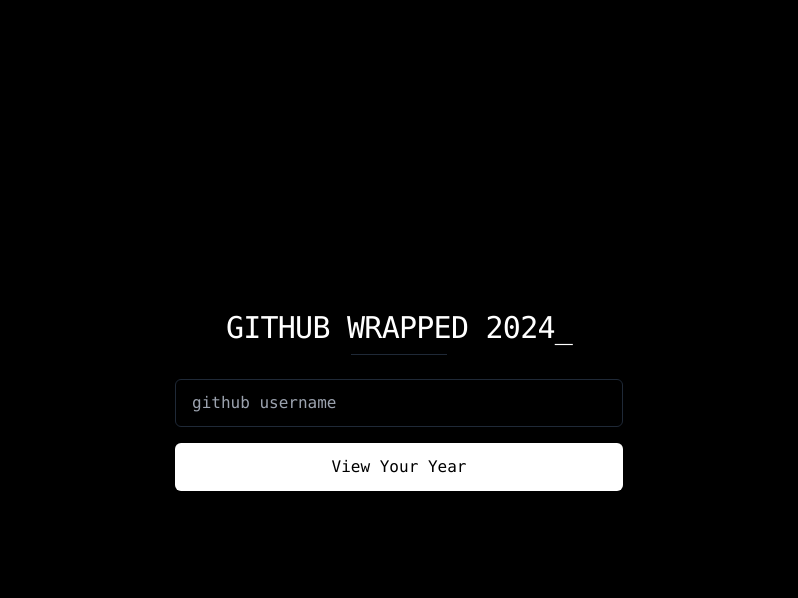
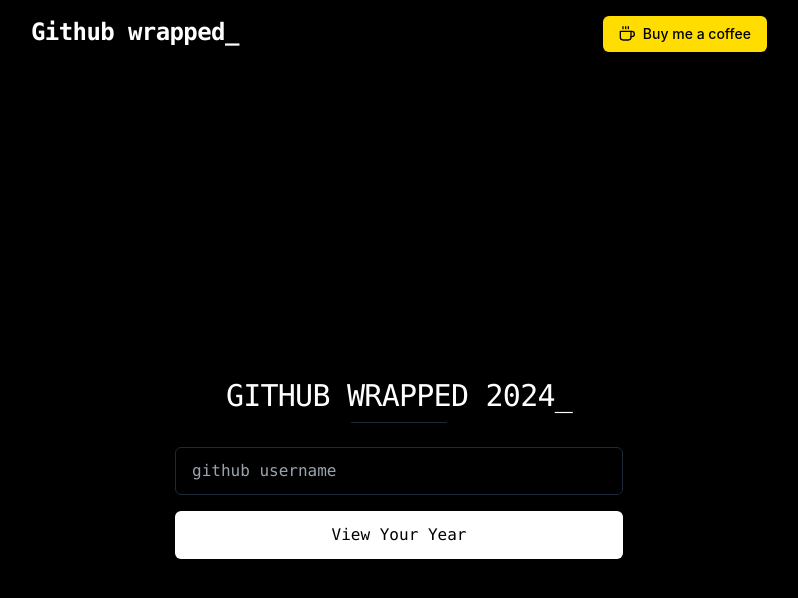
Before and after one commit to siddarthreddygsr/GithubWrapped, a Next.js app: page / in a window 1280 px wide. Shown: the top 598 px of the page, without its empty margins (241-1039 px from the left). Built offline with nearby package versions, Linux system fonts and the light colour scheme.

Commit message:
added bmc and share options
Signed-off-by: Siddarthreddygsr <siddarthreddygsr@gmail.com>

```diff
--- a/src/app/[username]/page.tsx
+++ b/src/app/[username]/page.tsx
@@ -4,6 +4,7 @@
 import axios from 'axios';
 import { useState, useEffect } from 'react'
 import html2canvas from 'html2canvas';
+import { Share } from "lucide-react";
 
 const UserProfileRoute = ({ params }: { params: { username: string } }) => {
   interface Stats {
@@ -14,6 +15,9 @@
     busiest_day: string;
     busiest_month_contributions: number;
     busiest_month: string;
+    adjective: string,
+    contribution_difference: number,
+    contribution_percentage: number
   }
   const username = params.username;
 const [, setIsLoading] = useState(true)
@@ -26,6 +30,9 @@
     busiest_day: 'NA',
     busiest_month_contributions: 0,
     busiest_month: "NA",
+    adjective: "",
+    contribution_difference: 0,
+    contribution_percentage: 0.0
   });
 
   useEffect(() => {
@@ -46,27 +53,6 @@
 
     fetchAccountStats();
   }, [username]);
-
-  // const handleCaptureScreenshot = () => {
-  //   const statsComponent = document.querySelector('.stats-component');
-
-  //   if (statsComponent) {
-  //     html2canvas(statsComponent as HTMLElement, {
-  //       // scale: 2, // Increases resolution
-  //       useCORS: true, // Handles cross-origin images
-  //       backgroundColor: '#000000' // Matches the component's background
-  //     }).then(canvas => {
-  //       // Convert canvas to image
-  //       const screenshot = canvas.toDataURL('image/png');
-
-  //       // Create downloadable link
-  //       const link = document.createElement('a');
-  //       link.download = `${params.username}_github_stats.png`;
-  //       link.href = screenshot;
-  //       link.click();
-  //     });
-  //   }
-  // };
 
   const handleShareScreenshot = () => {
     const statsComponent = document.querySelector('.stats-component');
@@ -137,6 +123,20 @@
             </div>
           </button>
 
+          <button
+            className="rounded-2xl sm:rounded-3xl bg-gradient-to-br from-purple-600 to-indigo-600 p-4 sm:p-8 relative overflow-hidden group outline-none focus-visible:ring-2 focus-visible:ring-white focus-visible:ring-offset-2 focus-visible:ring-offset-black transition-all md:hidden"
+            aria-label="Longest Streak: 21 consecutive days"
+          >
+            <div className="absolute inset-0 bg-[radial-gradient(circle_at_50%_120%,rgba(0,0,0,0.8),rgba(0,0,0,0))]" />
+            <div className="absolute inset-0 opacity-0 group-hover:opacity-100 group-focus:opacity-100 bg-white/10 transition-opacity" />
+            <div className="relative h-full flex flex-col">
+              <h2 className="text-base sm:text-xl font-medium mb-1 sm:mb-2">Create your recap</h2>
+              <div>
+                <p className="text-xs sm:text-sm opacity-80">at githubrecap.tech</p>
+              </div>
+            </div>
+          </button>
+
           <div className="col-span-2 sm:col-span-3 rounded-2xl sm:rounded-3xl bg-[#0D1117]">
             <ContributionGraph username={username} />
           </div>
@@ -189,17 +189,12 @@
           >
             <div className="absolute inset-0 bg-[radial-gradient(circle_at_50%_120%,rgba(0,0,0,0.8),rgba(0,0,0,0))]" />
             <div className="absolute inset-0 opacity-0 group-hover:opacity-100 group-focus:opacity-100 bg-white/10 transition-opacity" />
-            <div className="relative">
-              <h2 className="text-base sm:text-xl font-medium mb-3 sm:mb-4">Top Languages</h2>
-              <div className="grid grid-cols-2 gap-4 sm:gap-8">
-                <div>
-                  <div className="text-3xl sm:text-4xl font-bold mb-1">TypeScript</div>
-                  <p className="text-xs sm:text-sm opacity-80">60% of commits</p>
-                </div>
-                <div>
-                  <div className="text-3xl sm:text-4xl font-bold mb-1">Python</div>
-                  <p className="text-xs sm:text-sm opacity-80">25% of commits</p>
-                </div>
+            <div className="relative h-full flex flex-col">
+              <h2 className="text-base sm:text-xl font-medium mb-1 sm:mb-2">Your made</h2>
+              <div>
+                <div className="text-3xl sm:text-5xl font-bold mb-2">{accountStats.contribution_difference}</div>
+                <p className="text-sm sm:text-lg opacity-80">{accountStats.adjective} contributions than last year</p>
+                <p className="text-sm sm:text-lg opacity-80">That is {accountStats.contribution_percentage}% {accountStats.adjective}!</p>
               </div>
             </div>
           </button>
@@ -207,10 +202,9 @@
       </div>
       <button
         onClick={handleShareScreenshot}
-        // onClick={handleCaptureScreenshot}
         className="fixed bottom-4 right-4 bg-purple-600 text-white p-2 rounded-full z-50"
       >
-      Share
+      <Share />
     </button>
   </main>
   )
--- a/src/app/globals.css
+++ b/src/app/globals.css
@@ -10,6 +10,10 @@
   background-color: black;
   color: white;
   font-family: var(--font-sans);
+}
+
+body > div:last-child > span + img {
+  display: inline !important;
 }
 
 ::selection {
--- a/src/app/layout.tsx
+++ b/src/app/layout.tsx
@@ -1,6 +1,6 @@
 import type { Metadata } from "next";
 import localFont from "next/font/local";
-import { SpeedInsights } from "@vercel/speed-insights/next"
+import { SpeedInsights } from "@vercel/speed-insights/next";
 import { Analytics } from "@vercel/analytics/next";
 import "./globals.css";
 
@@ -30,7 +30,38 @@
       <body
         className={`${geistSans.variable} ${geistMono.variable} antialiased`}
       >
-        {children}
+        <div className="min-h-screen bg-black text-white">
+          <header className="p-4 flex justify-between max-w-3xl mx-auto">
+            <a href="/" className="text-2xl font-mono font-bold tracking-tight">
+              Github wrapped_
+            </a>
+            <a
+              href="https://www.buymeacoffee.com/siddarthreddygsr"
+              target="_blank"
+              rel="noopener noreferrer"
+              className="inline-flex items-center px-4 py-2 bg-[#FFDD00] text-black rounded-md hover:bg-[#FFDD00]/90 transition-colors duration-200 text-sm font-medium"
+            >
+              <svg
+                xmlns="http://www.w3.org/2000/svg"
+                viewBox="0 0 24 24"
+                fill="none"
+                stroke="currentColor"
+                strokeWidth="2"
+                strokeLinecap="round"
+                strokeLinejoin="round"
+                className="w-4 h-4 mr-2"
+              >
+                <path d="M18 8h1a4 4 0 0 1 0 8h-1"></path>
+                <path d="M2 8h16v9a4 4 0 0 1-4 4H6a4 4 0 0 1-4-4V8z"></path>
+                <line x1="6" y1="1" x2="6" y2="4"></line>
+                <line x1="10" y1="1" x2="10" y2="4"></line>
+                <line x1="14" y1="1" x2="14" y2="4"></line>
+              </svg>
+              Buy me a coffee
+            </a>
+          </header>
+          {children}
+        </div>
         <SpeedInsights />
         <Analytics />
       </body>
```
